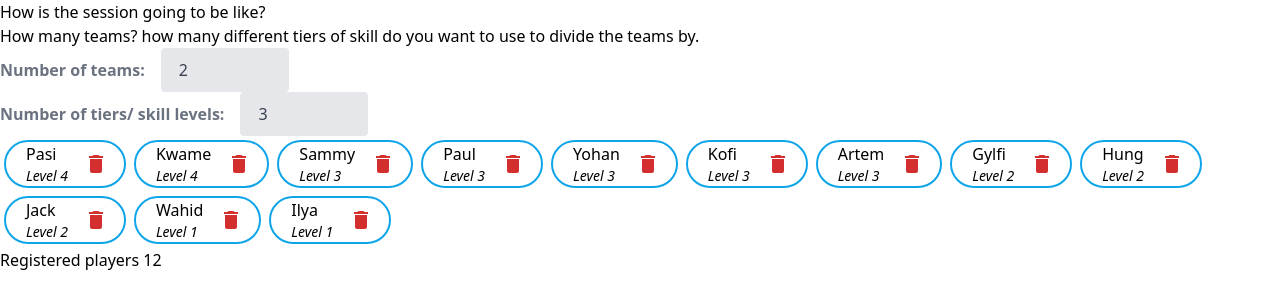
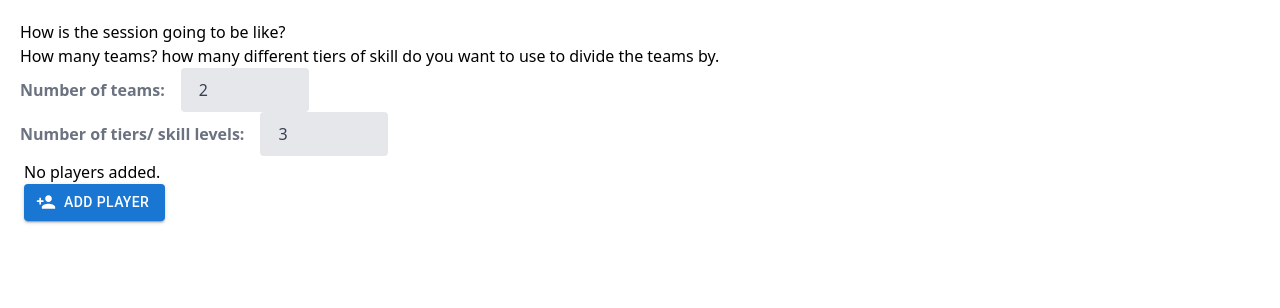
Before and after one commit to pokumars/nextjs-team-divider, a Next.js app: page / in a window 1280 px wide. Shown: the top 308 px of the page. Built offline with nearby package versions, Linux system fonts and the light colour scheme.

Commit message:
start work on Players section when there are no players added yet

```diff
--- a/components/PlayersSection.tsx
+++ b/components/PlayersSection.tsx
@@ -1,6 +1,7 @@
 import { Player, skillTierNames } from '@/types/Player';
 import React from 'react';
 import PlayerChip from './PlayerChip';
+import AddPlayerDialog from './AddPlayerDialog';
 
 interface PlayersComponentProps {
   numOfTiers: number;
@@ -10,13 +11,22 @@ interface PlayersComponentProps {
 /**Players Section of app */
 export default function PlayersSection(props: PlayersComponentProps) {
   const { numOfTiers, registeredPlayers, onClickDelete } = props;
+
+  const PlayerView = () => {
+    return registeredPlayers.length < 1
+      ? <p>No players added.</p>
+      : (<div className='border-solid border-2 border-orange-300 rounded-lg p-5 m-5'>
+        <div>{registeredPlayers.map(
+          (p) => <PlayerChip key={`${p[0]}${p[1]}`} player={p} onClickDelete={onClickDelete}/>)}
+        </div>
+        <div className=''> <p className='text-right' >Registered players: {registeredPlayers.length}</p> </div>
+      </div>);
+  };
+
   return (
-    <div>
-      <div>{registeredPlayers.map(
-        (p) => <PlayerChip key={`${p[0]}${p[1]}`} player={p} onClickDelete={onClickDelete}/>)}
-
-      </div>
-      <div> <p>Registered players {registeredPlayers.length}</p> </div>
+    <div className='p-1'>
+      {PlayerView()}
+      <AddPlayerDialog />
     </div>
   );
 }
--- a/pages/index.tsx
+++ b/pages/index.tsx
@@ -3,19 +3,25 @@ import PlayersSection from '@/components/PlayersSection';
 import { Player } from '@/types/Player';
 import { useState } from 'react';
 
+const testPlayers: Player[] = [['Pasi', 4], ['Hung', 1],  ['Hung', 2], ['Jack', 2], ['Sammy', 3], ['Yohan', 3], ['Kofi', 3], ['Artem', 3], ['Gylfi', 2],   ['Kwame', 4], ['Wahid', 1], ['Paul', 3], ['Ilya', 1]];
+
 
 export default function Home() {
   const [numOfTeams, setNumOfTeams] = useState<number>(2);
   const [numOfTiers, setNumOfTiers] = useState<number>(3);
-  const [registeredPlayers, setRegisteredPlayers] = useState<Array<Player>>([['Pasi', 4], ['Kwame', 4], ['Sammy', 3], ['Paul', 3], ['Yohan', 3], ['Kofi', 3], ['Artem', 3], ['Gylfi', 2], ['Hung', 2], ['Jack', 2], ['Wahid', 1], ['Ilya', 1]]);
+  const [registeredPlayers, setRegisteredPlayers] = useState<Array<Player>>([]);
 
   const handlePlayerDelete = (playerToBeDeleted: Player) => {
     console.log('playerToBeDeleted ', playerToBeDeleted);
-    setRegisteredPlayers(registeredPlayers.filter((p) => p[0]!== playerToBeDeleted[0]/*filter by name */ ));
+
+    // setRegisteredPlayers(registeredPlayers.filter((p) => p[0]!== playerToBeDeleted[0]/*filter by name */ ));
+    setRegisteredPlayers(registeredPlayers.filter(
+      (p) => !(p[0] === playerToBeDeleted[0] && p[1] === playerToBeDeleted[1])
+    ));
   };
 
   return (
-    <>
+    <div className='p-5'>
       <GameConfigSection
         numOfTeams={numOfTeams}
         numOfTiers={numOfTiers}
@@ -27,6 +33,6 @@ export default function Home() {
         registeredPlayers={registeredPlayers}
         onClickDelete={handlePlayerDelete}
       />
-    </>
+    </div>
   );
 }
```
